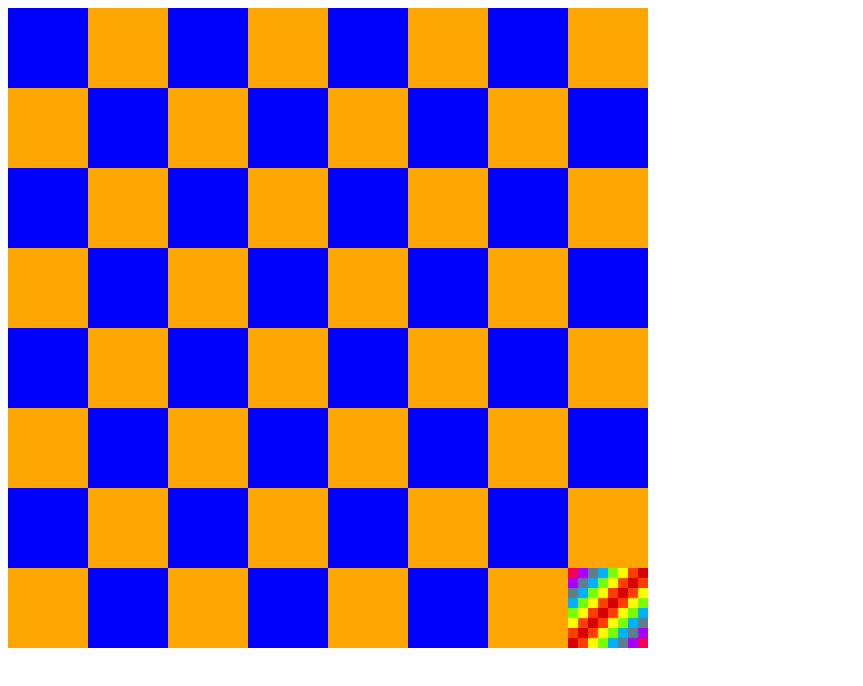
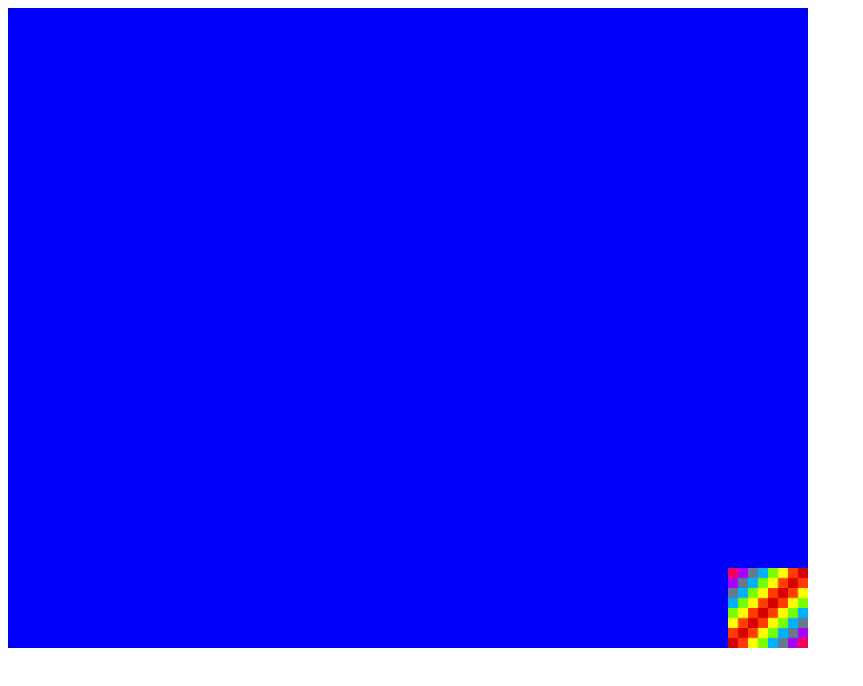
Before and after one commit to EwanThomson/ewanthomson.github.io, a plain HTML site: page grid.html in a window 1280 px wide. Shown: the whole page, without its empty margins (0-863 px from the left). Drawn offline with Linux system fonts and the light colour scheme.

Commit message:
platform upgrade! LEVEL UP =>2

```diff
--- a/grid.css
+++ b/grid.css
@@ -3,7 +3,7 @@
 }
 #grid{
 
-    width: 640px;
+    width: 800px;
     height: 640px;
     display: flex;
     flex-wrap: wrap;
--- a/grid.js
+++ b/grid.js
@@ -1,25 +1,19 @@
-var size = 8;
 "use strict";
+var width = 10;
+var height = 8;
 var grid =document.querySelector("#grid");
-for (let row = 0; row < size; row++) {
-    var blue=row%2==0;
-    for (let col = 0; col < size; col++) {
-        var div=document.createElement("div");
-        div.classList.add("cell")
-        if (blue){
-            div.classList.add("blue")
-            blue=false;
-        }else{
-           div.classList.add("orange")
-           blue=true;
-        }
-        grid.append(div)
-    }
+for (let row = 0; row < height*width; row++) {
+
+    var div=document.createElement("div");
+    div.classList.add("cell")
+    div.classList.add("blue")
+    grid.append(div)
+
 }
 
 
 
-var rainbow=63;
+var rainbow=79;
 grid.children[rainbow].classList.add("rainbow")
 window.addEventListener("keydown",(e)=>{
     var newRainbow = null;
@@ -28,9 +22,9 @@ window.addEventListener("keydown",(e)=>{
     }else if(e.key=="ArrowRight"){
         newRainbow=rainbow+1
     }else if(e.key=="ArrowUp"){
-        newRainbow=rainbow-size
+        newRainbow=rainbow-width
     }else if(e.key=="ArrowDown"){
-        newRainbow=rainbow+size
+        newRainbow=rainbow+width
     }
 
     if (newRainbow!=null){
```
